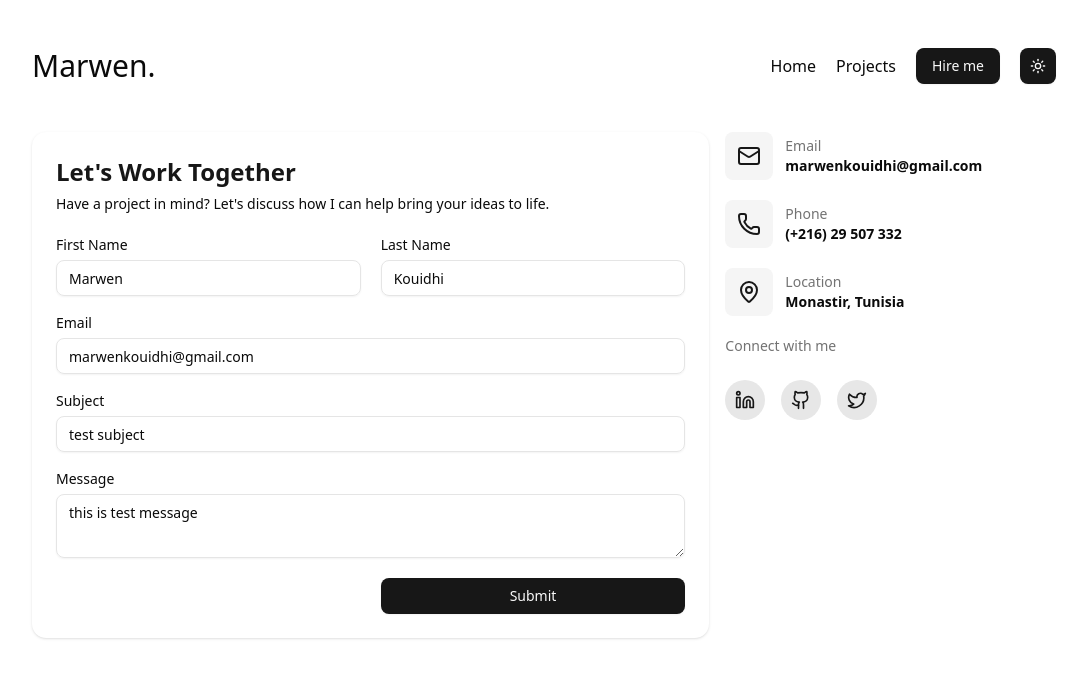
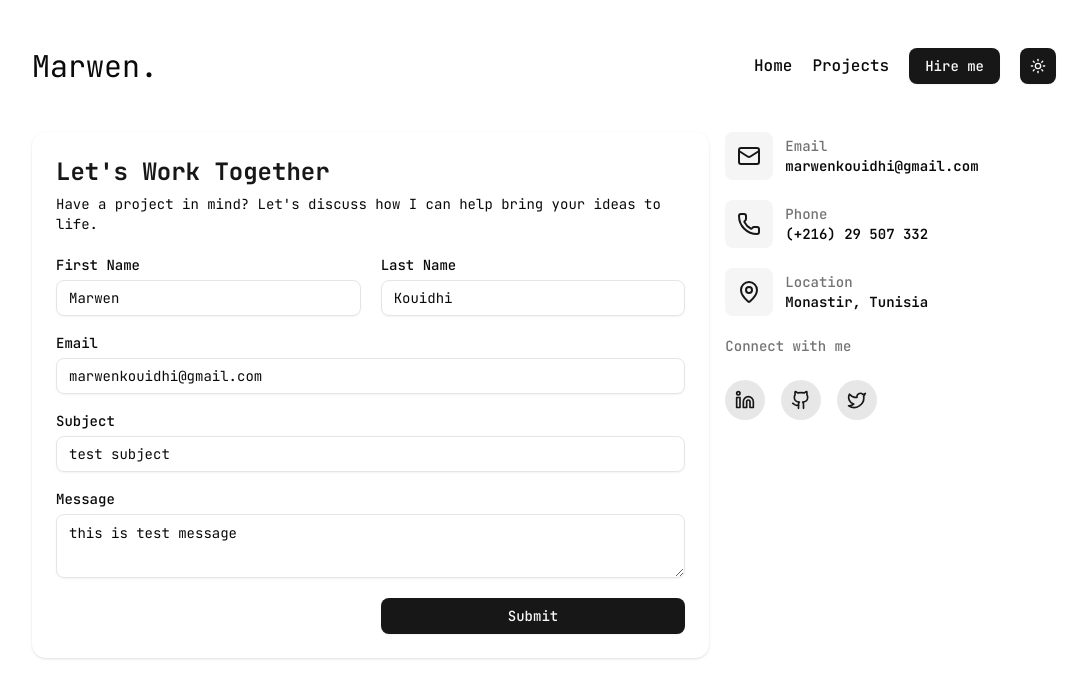
Before and after one commit to marwenkouidhi/portfolio-nextjs-app, a Next.js app: page /contact in a window 1280 px wide. Shown: the top 698 px of the page, without its empty margins (96-1183 px from the left). Built offline with nearby package versions, Linux system fonts and the light colour scheme.

Commit message:
feat: add JetBrainsMono font

```diff
--- a/src/app/(pages)/layout.tsx
+++ b/src/app/(pages)/layout.tsx
@@ -1,18 +1,20 @@
 import type { Metadata } from "next";
-import { Geist, Geist_Mono } from "next/font/google";
+import { Fira_Sans, JetBrains_Mono } from "next/font/google";
 import { ThemeProvider } from "@/components/theme-provider";
 import { Toaster } from "@/components/ui/sonner";
 import Header from "@/components/layout/header/header";
 import "../globals.css";
 
-const geistSans = Geist({
+const geistSans = Fira_Sans({
   variable: "--font-geist-sans",
   subsets: ["latin"],
+  weight: ["100", "200", "300", "400", "500"],
 });
 
-const geistMono = Geist_Mono({
-  variable: "--font-geist-mono",
+const jetBrainsMono = JetBrains_Mono({
+  variable: "--font-jetbrains-mono",
   subsets: ["latin"],
+  weight: ["100", "200", "300", "400", "500", "600", "700", "800"],
 });
 
 export const metadata: Metadata = {
@@ -27,7 +29,7 @@ export default function RootLayout({
 }>) {
   return (
     <html lang="en" suppressHydrationWarning>
-      <body className={`${geistSans.variable} ${geistMono.variable} antialiased`}>
+      <body className={`${geistSans.variable} ${jetBrainsMono.variable}   antialiased`}>
         <ThemeProvider
           attribute="class"
           defaultTheme="system"
--- a/src/app/globals.css
+++ b/src/app/globals.css
@@ -7,7 +7,7 @@
   --color-background: var(--background);
   --color-foreground: var(--foreground);
   --font-sans: var(--font-geist-sans);
-  --font-mono: var(--font-geist-mono);
+  --font-mono: var(--font-jetbrains-mono);
   --color-sidebar-ring: var(--sidebar-ring);
   --color-sidebar-border: var(--sidebar-border);
   --color-sidebar-accent-foreground: var(--sidebar-accent-foreground);
@@ -114,6 +114,6 @@
 
 @layer base {
   body {
-    @apply bg-background text-foreground;
+    @apply bg-background text-foreground font-mono;
   }
 }
--- a/src/components/layout/header/header.tsx
+++ b/src/components/layout/header/header.tsx
@@ -9,7 +9,7 @@ import { ModeToggle } from "@/components/mode-toggle";
 
 const Header = () => {
   return (
-    <header className="py-8 xl:py-12 px-8 xl:px-0   max-w-screen-lg mx-auto flex items-center justify-between">
+    <header className="py-8 xl:py-12 px-8 xl:px-0 max-w-screen-lg mx-auto flex items-center justify-between">
       <Link href="/">
         <h1 className="text-3xl">Marwen.</h1>
       </Link>
```
